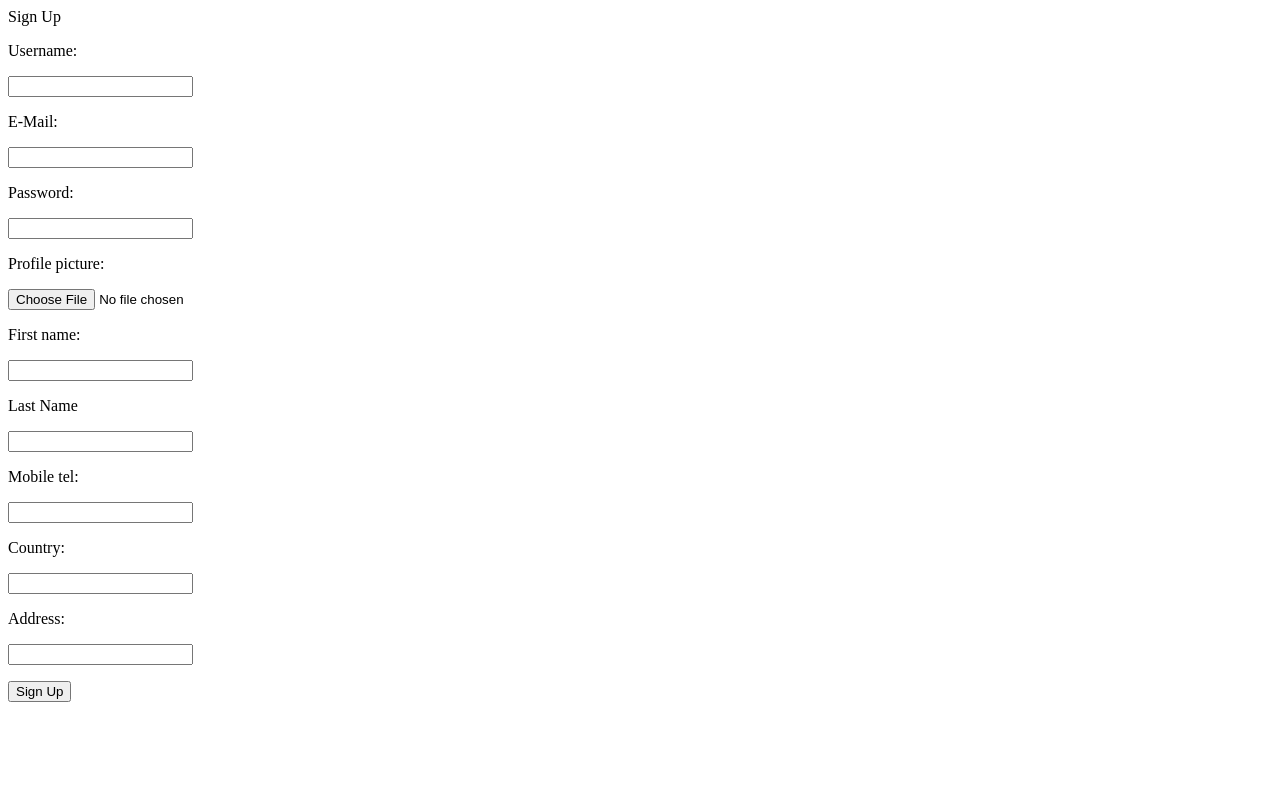
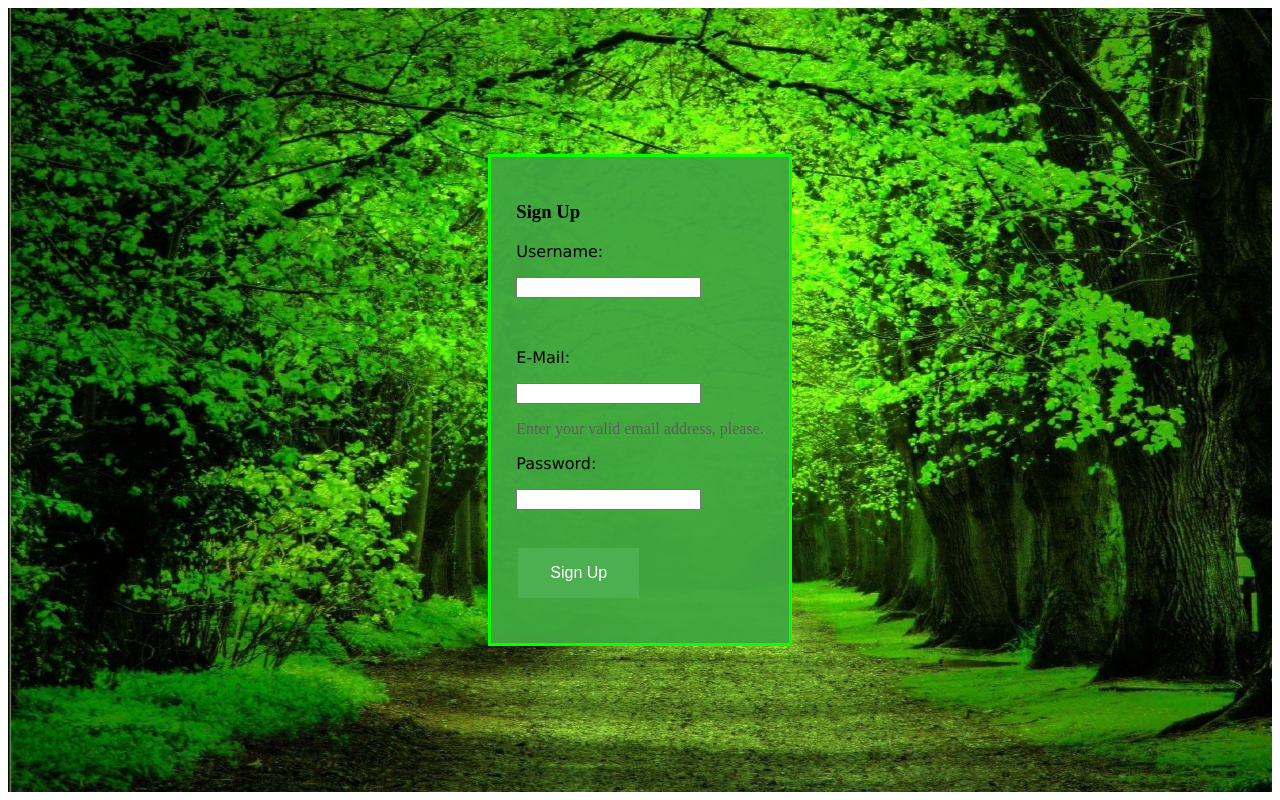
Before and after one commit to ArtemMint/Project_Zero, a Django app: page /register/sign_up/ in a window 1280 px wide. Run offline with Django 3.2, Linux system fonts and the light colour scheme; some libraries are stand-ins or nearby versions.

Commit message:
changed some code :)

```diff
--- a/register/forms.py
+++ b/register/forms.py
@@ -5,35 +5,49 @@ from .models import User
 
 class UserForm(forms.ModelForm):
 
+
     class Meta:
+
+
         model = User
         phone_number = forms.RegexField(regex=r'^\+?1?\d{9,15}$')
+
+
         labels = {
-                'username':'Username:',
-                'email':'E-Mail:',
-                'password':'Password:',
-                'picture':'Profile picture:',
-                'first_name':'First name:',
-                'last_name':'Last Name',
-                'phone_number':'Mobile tel:',
-                'country':'Country:',
-                'address':'Address:',
+            'username':'Username:',
+            'email':'E-Mail:',
+            'password':'Password:',
+            # 'picture':'Profile picture:',
+            # 'first_name':'First name:',
+            # 'last_name':'Last Name',
+            # 'phone_number':'Mobile tel:',
+            # 'country':'Country:',
+            # 'address':'Address:',
+            }
+
+        fields = (
+            'username',
+            'email',
+            'password',
+            # 'picture',
+            # 'first_name',
+            # 'last_name',
+            # 'phone_number',
+            # 'country',
+            # 'address',
+            )
+
+        help_texts = {
+            'email': 'Enter your valid email address, please.',
+        }
+
+        widgets = {
+            'password': forms.PasswordInput(),
                 }
-        fields = (
-                'username',
-                'email',
-                'password',
-                'picture',
-                'first_name',
-                'last_name',
-                'phone_number',
-                'country',
-                'address',
-                  )
-        widgets = {
-                'password': forms.PasswordInput(),
-                  }
+
 
 class SignInForm(forms.Form):
-        username = forms.CharField()
-        password = forms.CharField(widget=forms.PasswordInput())
+
+
+    username = forms.CharField()
+    password = forms.CharField(widget=forms.PasswordInput())
--- a/register/models.py
+++ b/register/models.py
@@ -8,12 +8,12 @@ class User(models.Model):
     username = models.CharField(max_length=120, blank=False, unique=True)
     email = models.EmailField(max_length=150, blank=False, unique=True)
     password = models.CharField(max_length=100, blank=False)
-    picture = models.ImageField(upload_to='users', blank=True)
-    first_name = models.CharField(max_length=50, blank=True)
-    last_name = models.CharField(max_length=50, blank=True)
-    phone_number = models.CharField(max_length=15, blank=True)
-    country = models.CharField(max_length=100, blank=True)
-    address = models.CharField(max_length=100, blank=True)
+    # picture = models.ImageField(upload_to='users', blank=True)
+    # first_name = models.CharField(max_length=50, blank=True)
+    # last_name = models.CharField(max_length=50, blank=True)
+    # phone_number = models.CharField(max_length=15, blank=True)
+    # country = models.CharField(max_length=100, blank=True)
+    # address = models.CharField(max_length=100, blank=True)
 
     def __str__(self):
         return self.username
--- /dev/null
+++ b/register/static/register/style.css
@@ -0,0 +1,41 @@
+.login-form {
+  height: 100%;
+  display: flex;
+  align-items: center;
+  justify-content: center;
+  background-image: url(images/screen-0.jpg);
+  /* Full height */
+  height: 100%;
+  /* Center and scale the image nicely */
+  background-position: center;
+  background-repeat: no-repeat;
+  background-size: cover;
+}
+
+.border-form {
+  border: 3px solid rgb(9, 255, 0);
+  padding: 2%;
+  background-color: rgba(64, 167, 64, 0.952);
+}
+
+.field {
+  font-family: Verdana, Geneva, Tahoma, sans-serif;
+}
+
+.help_text {
+  color: rgb(95, 93, 93);
+}
+
+.btn {
+    background-color: #4CAF50; /* Green */
+    border: none;
+    color: white;
+    padding: 16px 32px;
+    text-align: center;
+    text-decoration: none;
+    display: inline-block;
+    font-size: 16px;
+    margin: 4px 2px;
+    transition-duration: 0.4s;
+    cursor: pointer;
+  }
--- /dev/null
+++ b/register/templates/register/base.html
@@ -0,0 +1,22 @@
+{% load static %}
+
+<html>
+    {% block title %}
+    {% endblock title %}
+    <head>
+        <!-- <link rel="stylesheet" href="https://stackpath.bootstrapcdn.com/bootstrap/4.4.1/css/bootstrap.min.css" integrity="sha384-Vkoo8x4CGsO3+Hhxv8T/Q5PaXtkKtu6ug5TOeNV6gBiFeWPGFN9MuhOf23Q9Ifjh" crossorigin="anonymous"> -->
+        <link rel="stylesheet" href="{% static 'register/style.css' %}">
+    </head>
+
+    <body>
+        <div class="login-form">
+            <div class="border-form">
+                {% block header %}
+                {% endblock header %}
+
+                {% block content %}
+                {% endblock content %}
+            </div>
+        </div>
+    </body>
+</html>
--- a/register/templates/register/logout.html
+++ b/register/templates/register/logout.html
@@ -1,4 +1,7 @@
+{% block header %}
+    <h1> You are logout!</h1><br>
+{% endblock header %}
+
 {% block content %}
-    <h1> You are logout!</h1><br>
     <a href="/register/sign_in">Want to login?<a>
 {% endblock content %}
--- a/register/templates/register/sign_up.html
+++ b/register/templates/register/sign_up.html
@@ -1,30 +1,23 @@
+{% extends 'register/base.html' %}
 
+{% block title %}
+    <title>Sign Up in site</title>
+{% endblock title %}
 
 {% block header %}
-    <a>Sign Up</a>
+    <h3 class="head-text">Sign Up</h3>
 {% endblock header %}
 
 {% block content %}
     <form method="POST" class="post-form">
         {% csrf_token %}
-        <p>{{ form.username.label }}</p>
-        <p>{{ form.username }}</p>
-        <p>{{ form.email.label }}</p>
-        <p>{{ form.email }}</p>
-        <p>{{ form.password.label }}</p>
-        <p>{{ form.password }}</p>
-        <p>{{ form.picture.label }}</p>
-        <p>{{ form.picture }}</p>
-        <p>{{ form.first_name.label }}</p>
-        <p>{{ form.first_name }}</p>
-        <p>{{ form.last_name.label }}</p>
-        <p>{{ form.last_name }}</p>
-        <p>{{ form.phone_number.label }}</p>
-        <p>{{ form.phone_number }}</p>
-        <p>{{ form.country.label }}</p>
-        <p>{{ form.country }}</p>
-        <p>{{ form.address.label }}</p>
-        <p>{{ form.address }}</p>
+        {% for field in form %}
+            <p class="field">{{field.label}}</p>
+            <p class="field"></p>{{field}}</p>
+            {% if field.help_text %}
+                <a class='help_text'>{{ field.help_text }}</a>
+            {% endif %}<br>
+        {% endfor %}
         <button class="btn btn_user_create" type="submit">Sign Up</button>
     </form>
 {% endblock %}
--- a/web/settings.py
+++ b/web/settings.py
@@ -25,7 +25,7 @@ BASE_DIR = os.path.dirname(os.path.dirname(os.path.abspath(__file__)))
 SECRET_KEY = '@kyw!^72omo($o6zorc^=a$r123d_@=b4174(1x3t&lckz!k#zvr)i'
 
 # SECURITY WARNING: don't run with debug turned on in production!
-DEBUG = False
+DEBUG = True
 
 ALLOWED_HOSTS = ["artemmint-web-project.herokuapp.com", "127.0.0.1"]
 
```
Also changed, not shown: blog/static/blog/style.css (+22 -3 lines), blog/templates/blog/base.html (+9 -5 lines), blog/templates/blog/blog.html (+4 -11 lines), blog/templates/blog/blog_detail.html (+4 -12 lines), blog/templates/blog/new_post.html (+9 -14 lines), register/templates/register/sign_in.html (+10 -4 lines), media/posts/IMG_20200107_181840.jpg (added), media/posts/IMG_20200213_141518.jpg (added), register/static/register/images/screen-0.jpg (added).
